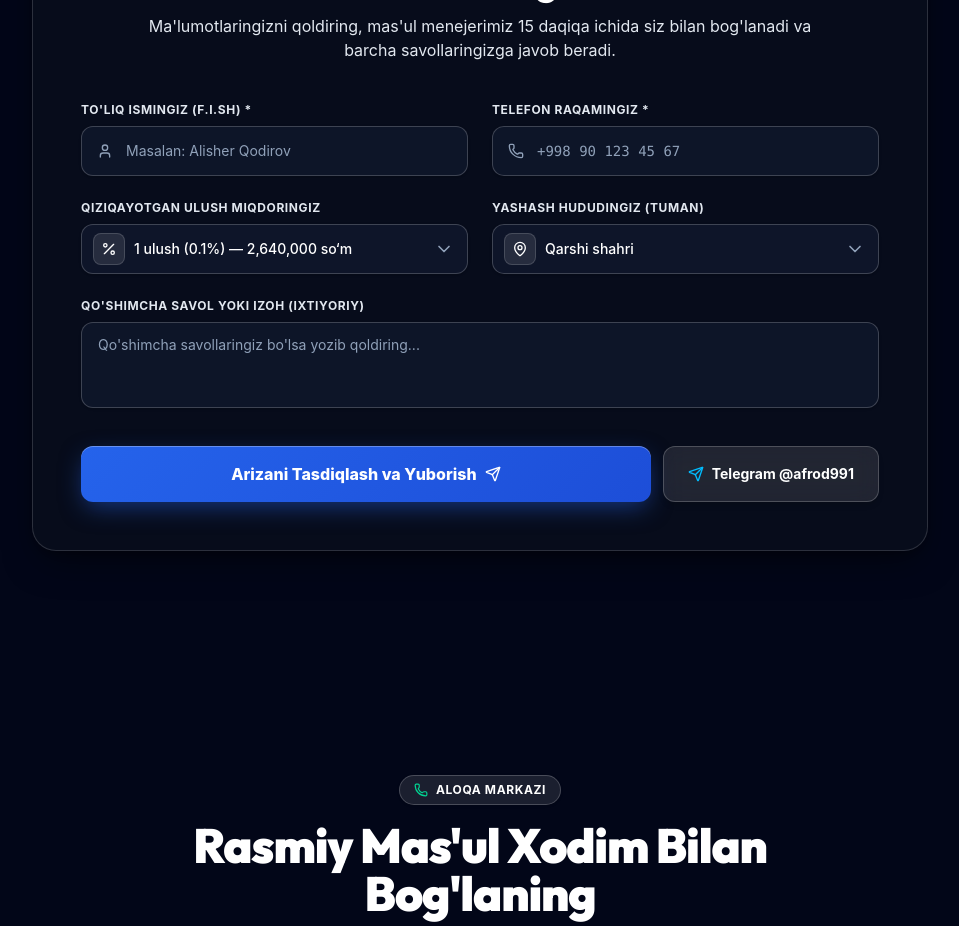
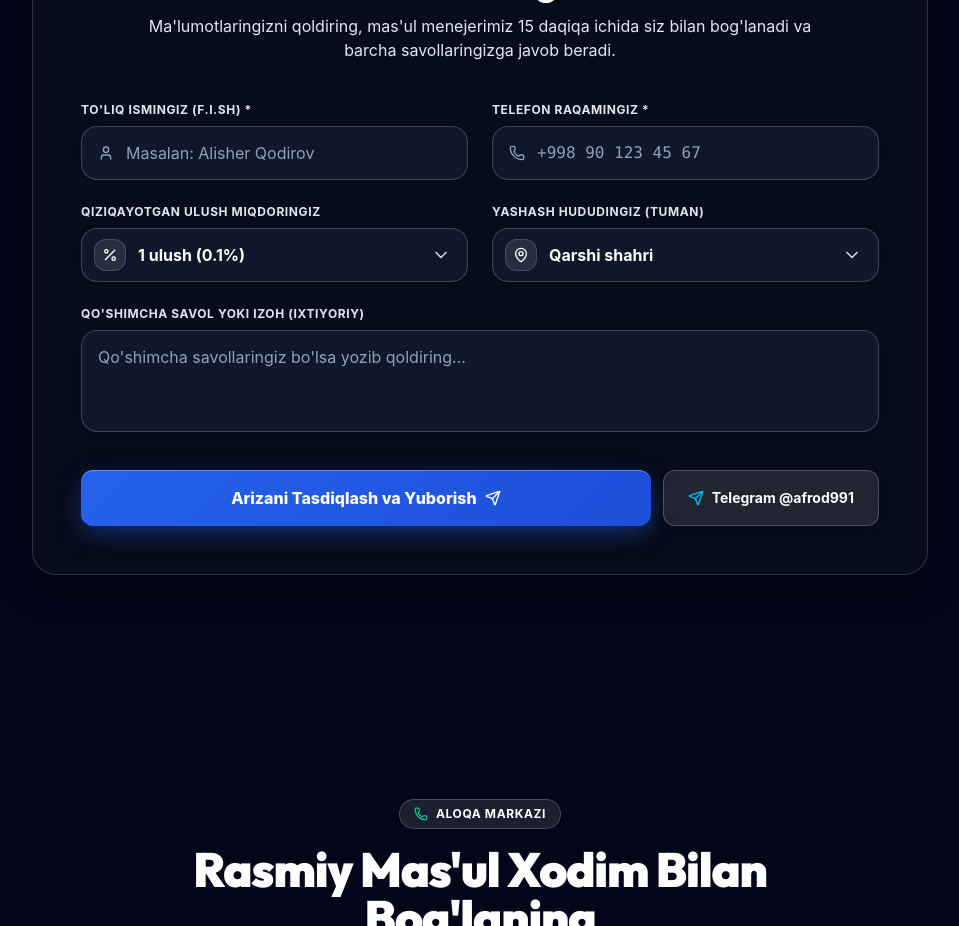
Before and after one commit to humoyun1773/zalatoye-lastochka, a React (Vite) app: page / in a window 1280 px wide. Shown: the part 8160-9086 px from the top of the page, without its empty margins (160-1119 px from the left). Built offline with nearby package versions, Linux system fonts and the light colour scheme.

Commit message:
style: format shares dropdown to show only up to percentage and polish select design

```diff
--- a/src/components/ApplicationForm.tsx
+++ b/src/components/ApplicationForm.tsx
@@ -35,8 +35,7 @@ export const ApplicationForm: React.FC<ApplicationFormProps> = ({ lang, t, initi
 
   const getShareOptionLabel = (n: number) => {
     const percent = (n * 0.1).toFixed(n >= 10 && (n * 0.1) % 1 === 0 ? 0 : 1);
-    const amount = (n * 2640000).toLocaleString('uz-UZ');
-    return `${n} ${t.calculator.shareUnit} (${percent}%) — ${amount} ${currencyUnit}`;
+    return `${n} ${t.calculator.shareUnit} (${percent}%)`;
   };
 
   const handleSubmit = (e: React.FormEvent) => {
@@ -114,7 +113,7 @@ export const ApplicationForm: React.FC<ApplicationFormProps> = ({ lang, t, initi
                   <label className="block text-xs font-bold text-slate-200 uppercase tracking-wider mb-2">
                     {t.form.nameLabel} *
                   </label>
-                  <div className="relative">
+                  <div className="relative rounded-2xl bg-slate-900 border border-white/20 hover:border-blue-400 focus-within:border-blue-400 focus-within:ring-2 focus-within:ring-blue-500/20 transition-all shadow-sm">
                     <User className="w-4 h-4 text-slate-400 absolute left-4 top-1/2 -translate-y-1/2 pointer-events-none" />
                     <input
                       type="text"
@@ -122,7 +121,7 @@ export const ApplicationForm: React.FC<ApplicationFormProps> = ({ lang, t, initi
                       value={name}
                       onChange={(e) => setName(e.target.value)}
                       placeholder={t.form.namePlaceholder}
-                      className="w-full bg-slate-900/90 border border-white/20 hover:border-blue-400/60 focus:border-blue-400 focus:bg-slate-900 rounded-xl pl-11 pr-4 py-3.5 text-sm text-white placeholder:text-slate-400 focus:outline-none transition-colors shadow-sm"
+                      className="w-full bg-transparent pl-11 pr-4 py-3.5 text-sm sm:text-base text-white placeholder:text-slate-400 focus:outline-none"
                     />
                   </div>
                 </div>
@@ -131,7 +130,7 @@ export const ApplicationForm: React.FC<ApplicationFormProps> = ({ lang, t, initi
                   <label className="block text-xs font-bold text-slate-200 uppercase tracking-wider mb-2">
                     {t.form.phoneLabel} *
                   </label>
-                  <div className="relative">
+                  <div className="relative rounded-2xl bg-slate-900 border border-white/20 hover:border-blue-400 focus-within:border-blue-400 focus-within:ring-2 focus-within:ring-blue-500/20 transition-all shadow-sm">
                     <Phone className="w-4 h-4 text-slate-400 absolute left-4 top-1/2 -translate-y-1/2 pointer-events-none" />
                     <input
                       type="tel"
@@ -139,7 +138,7 @@ export const ApplicationForm: React.FC<ApplicationFormProps> = ({ lang, t, initi
                       value={phone}
                       onChange={(e) => setPhone(e.target.value)}
                       placeholder={t.form.phonePlaceholder}
-                      className="w-full bg-slate-900/90 border border-white/20 hover:border-blue-400/60 focus:border-blue-400 focus:bg-slate-900 rounded-xl pl-11 pr-4 py-3.5 text-sm text-white placeholder:text-slate-400 focus:outline-none transition-colors font-mono shadow-sm"
+                      className="w-full bg-transparent pl-11 pr-4 py-3.5 text-sm sm:text-base text-white placeholder:text-slate-400 focus:outline-none font-mono"
                     />
                   </div>
                 </div>
@@ -147,27 +146,27 @@ export const ApplicationForm: React.FC<ApplicationFormProps> = ({ lang, t, initi
 
               {/* Row 2: Shares Select & District Select */}
               <div className="grid grid-cols-1 sm:grid-cols-2 gap-5 sm:gap-6">
-                {/* Fixed Shares Select */}
+                {/* Fixed Shares Select - Only percentage */}
                 <div>
                   <label className="block text-xs font-bold text-slate-200 uppercase tracking-wider mb-2">
                     {t.form.sharesLabel}
                   </label>
-                  <div className="relative">
-                    <div className="w-8 h-8 rounded-lg bg-white/10 border border-white/15 flex items-center justify-center text-white absolute left-3 top-1/2 -translate-y-1/2 pointer-events-none">
+                  <div className="relative rounded-2xl bg-slate-900 border border-white/20 hover:border-blue-400 focus-within:border-blue-400 focus-within:ring-2 focus-within:ring-blue-500/20 transition-all shadow-sm">
+                    <div className="w-8 h-8 rounded-xl bg-white/10 border border-white/15 flex items-center justify-center text-white absolute left-3 top-1/2 -translate-y-1/2 pointer-events-none">
                       <Percent className="w-4 h-4" />
                     </div>
                     <select
                       value={shares}
                       onChange={(e) => setShares(Number(e.target.value))}
-                      className="w-full bg-slate-900/95 border border-white/20 hover:border-blue-400/60 focus:border-blue-400 focus:bg-slate-900 rounded-xl pl-13 pr-10 py-3.5 text-sm text-white focus:outline-none transition-colors appearance-none cursor-pointer shadow-sm font-medium"
+                      className="w-full bg-transparent pl-14 pr-10 py-3.5 text-sm sm:text-base text-white font-bold focus:outline-none appearance-none cursor-pointer"
                     >
                       {SHARES_OPTIONS.map((n) => (
-                        <option key={n} value={n} className="bg-slate-900 text-white py-1.5">
+                        <option key={n} value={n} className="bg-slate-900 text-white font-medium py-2">
                           {getShareOptionLabel(n)}
                         </option>
                       ))}
                     </select>
-                    <ChevronDown className="w-5 h-5 text-slate-400 absolute right-3.5 top-1/2 -translate-y-1/2 pointer-events-none" />
+                    <ChevronDown className="w-5 h-5 text-slate-300 absolute right-4 top-1/2 -translate-y-1/2 pointer-events-none" />
                   </div>
                 </div>
 
@@ -176,28 +175,28 @@ export const ApplicationForm: React.FC<ApplicationFormProps> = ({ lang, t, initi
                   <label className="block text-xs font-bold text-slate-200 uppercase tracking-wider mb-2">
                     {t.form.districtLabel}
                   </label>
-                  <div className="relative">
-                    <div className="w-8 h-8 rounded-lg bg-white/10 border border-white/15 flex items-center justify-center text-white absolute left-3 top-1/2 -translate-y-1/2 pointer-events-none">
+                  <div className="relative rounded-2xl bg-slate-900 border border-white/20 hover:border-blue-400 focus-within:border-blue-400 focus-within:ring-2 focus-within:ring-blue-500/20 transition-all shadow-sm">
+                    <div className="w-8 h-8 rounded-xl bg-white/10 border border-white/15 flex items-center justify-center text-white absolute left-3 top-1/2 -translate-y-1/2 pointer-events-none">
                       <MapPin className="w-4 h-4" />
                     </div>
                     <select
                       value={district}
                       onChange={(e) => setDistrict(e.target.value)}
-                      className="w-full bg-slate-900/95 border border-white/20 hover:border-blue-400/60 focus:border-blue-400 focus:bg-slate-900 rounded-xl pl-13 pr-10 py-3.5 text-sm text-white focus:outline-none transition-colors appearance-none cursor-pointer shadow-sm font-medium"
+                      className="w-full bg-transparent pl-14 pr-10 py-3.5 text-sm sm:text-base text-white font-bold focus:outline-none appearance-none cursor-pointer"
                     >
                       {QASHQADARYO_DISTRICTS.map((d) => {
                         const localized = lang === 'ru' ? d.nameRu : lang === 'en' ? d.nameEn : d.nameUz;
                         return (
-                          <option key={d.id} value={localized} className="bg-slate-900 text-white py-1.5">
+                          <option key={d.id} value={localized} className="bg-slate-900 text-white font-medium py-2">
                             {localized}
                           </option>
                         );
                       })}
-                      <option value="Boshqa hudud" className="bg-slate-900 text-white py-1.5">
+                      <option value="Boshqa hudud" className="bg-slate-900 text-white font-medium py-2">
                         Boshqa viloyat / hudud
                       </option>
                     </select>
-                    <ChevronDown className="w-5 h-5 text-slate-400 absolute right-3.5 top-1/2 -translate-y-1/2 pointer-events-none" />
+                    <ChevronDown className="w-5 h-5 text-slate-300 absolute right-4 top-1/2 -translate-y-1/2 pointer-events-none" />
                   </div>
                 </div>
               </div>
@@ -212,7 +211,7 @@ export const ApplicationForm: React.FC<ApplicationFormProps> = ({ lang, t, initi
                   value={message}
                   onChange={(e) => setMessage(e.target.value)}
                   placeholder={t.form.messagePlaceholder}
-                  className="w-full bg-slate-900/90 border border-white/20 hover:border-blue-400/60 focus:border-blue-400 focus:bg-slate-900 rounded-xl px-4 py-3 text-sm text-white placeholder:text-slate-400 focus:outline-none transition-colors resize-none shadow-sm"
+                  className="w-full bg-slate-900 border border-white/20 hover:border-blue-400 focus:border-blue-400 focus:ring-2 focus:ring-blue-500/20 rounded-2xl px-4 py-3.5 text-sm sm:text-base text-white placeholder:text-slate-400 focus:outline-none transition-all resize-none shadow-sm"
                 />
               </div>
 
```
